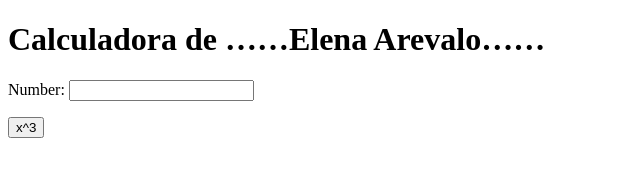
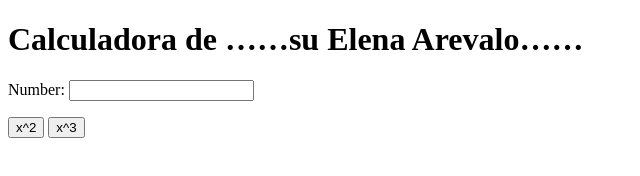
Before and after one commit to ElenaArevalo/my_calculator_2, a plain HTML site: page index.html in a window 1280 px wide. Shown: the whole page, without its empty margins (0-640 px from the left). Drawn offline with Linux system fonts and the light colour scheme.

Commit message:
x^2 button

```diff
--- a/index.html
+++ b/index.html
@@ -5,10 +5,11 @@
 		<meta charset="utf-8">
 	</head>
 	<body>
-		<h1>Calculadora de ……Elena Arevalo……</h1>
+		<h1>Calculadora de ……su Elena Arevalo……</h1>
 		Number:
 		<input type="text" id="n1">
 		<p>
+			<button onclick="square()"> x^2 </button>
 			<button onclick="cube()"> x^3 </button>
 		</p>
 		<script type="text/javascript">
@@ -16,6 +17,10 @@
 				var num = document.getElementById("n1");
 				num.value = Math.pow(num.value, 3);
 			}
+			function square() {
+				var num = document.getElementById("n1");
+				num.value = Math.pow(num.value, 2);
+			}
 		</script>
 	</body>
 </html>
```
